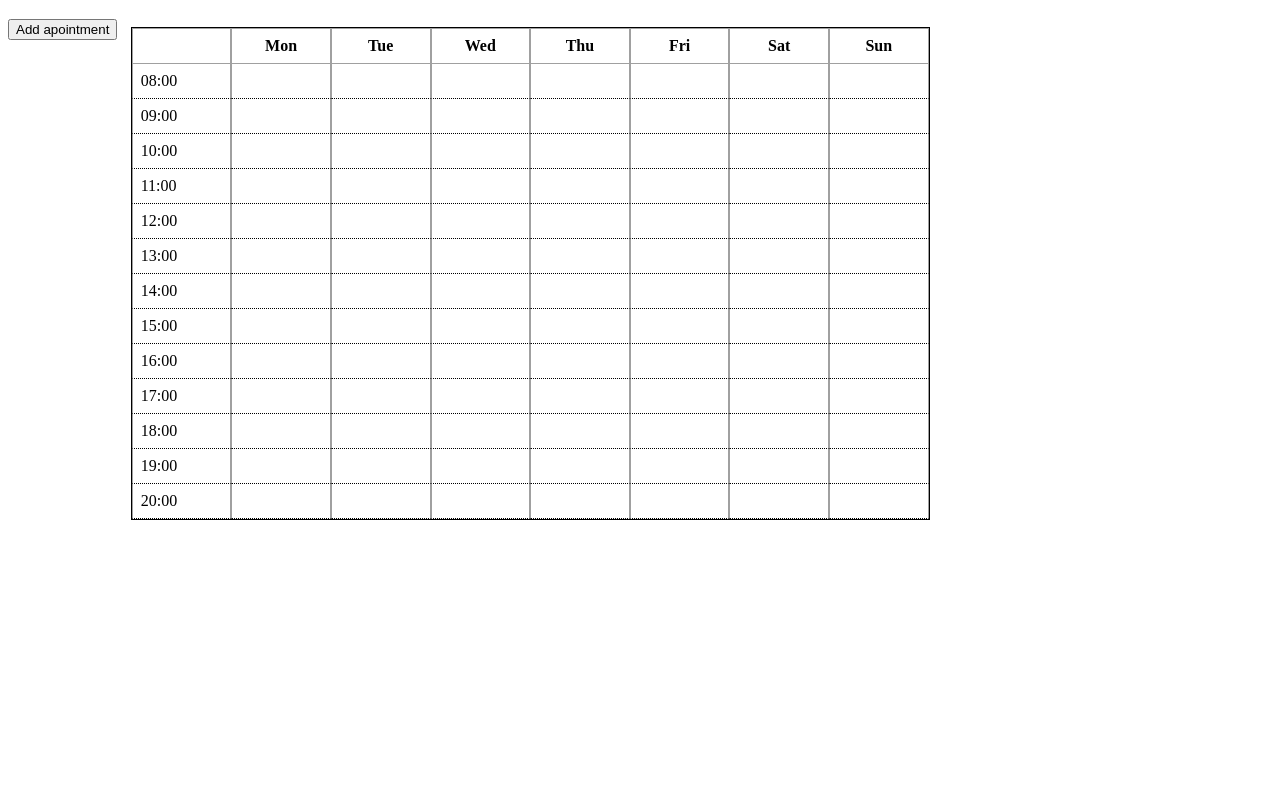
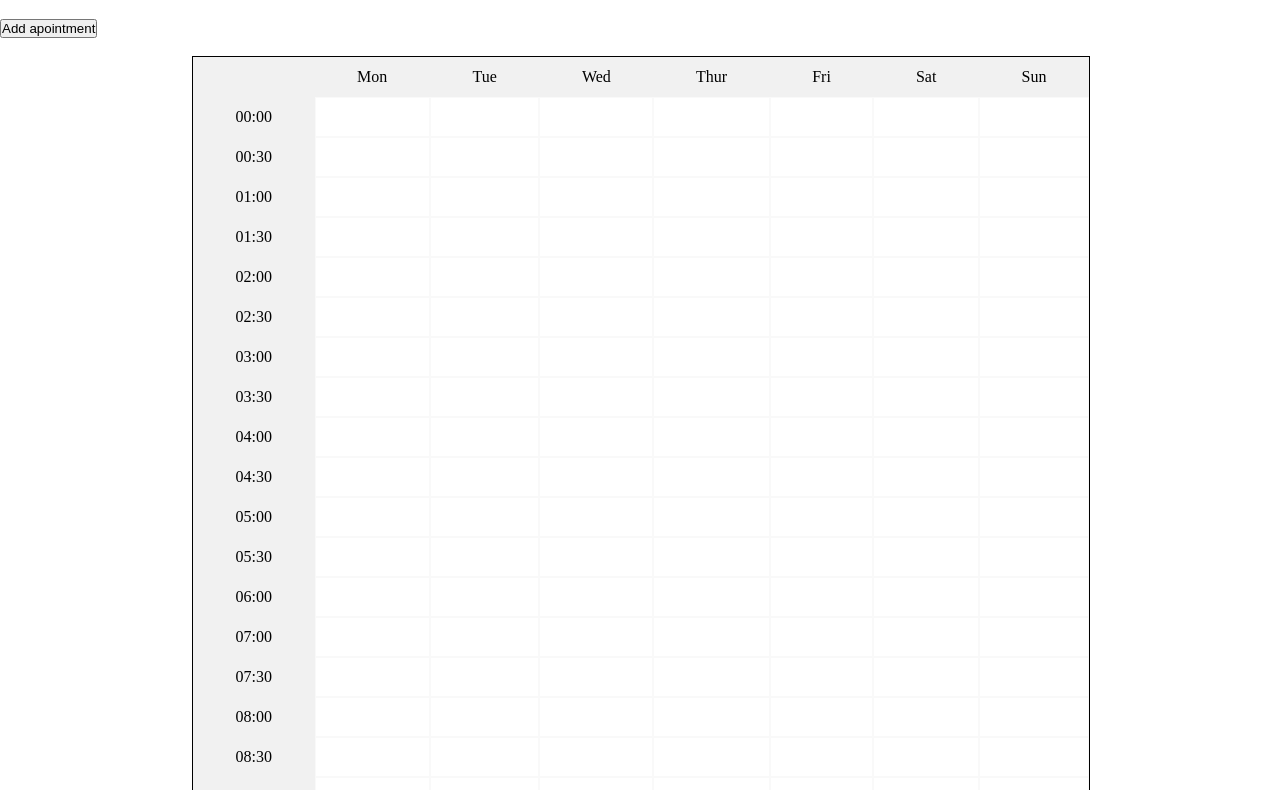
Before and after one commit to fabbrodan/OnlineScheduler, a plain HTML site: page schedule.html in a window 1280 px wide. Shown: the part 81-871 px from the top of the page. Before the commit the page ends 800 px from the top, so only its background shows below. Drawn offline with nearby package versions, Linux system fonts and the light colour scheme.

Commit message:
added javascript table

```diff
--- /dev/null
+++ b/calendar.js
@@ -0,0 +1,67 @@
+window.onload = () => {
+  const times = [
+    '00:00',
+    '00:30',
+    '01:00',
+    '01:30',
+    '02:00',
+    '02:30',
+    '03:00',
+    '03:30',
+    '04:00',
+    '04:30',
+    '05:00',
+    '05:30',
+    '06:00',
+    '07:00',
+    '07:30',
+    '08:00',
+    '08:30',
+    '09:00',
+    '09:30',
+    '10:00',
+    '10:30',
+    '11:00',
+    '11:30',
+    '12:00',
+    '12:30',
+    '13:00',
+    '13:30',
+    '14:00',
+    '14:30',
+    '15:00',
+    '15:30',
+    '16:00',
+    '16:30',
+    '17:00',
+    '17:30',
+    '18:00',
+    '18:30',
+    '19:00',
+    '19:30',
+    '20:00',
+    '20:30',
+    '21:00',
+    '21:30',
+    '22:00',
+    '22:30',
+    '23:00',
+    '23:30'
+  ];
+
+  let calendar = document.getElementById('calendar');
+  times.forEach(element => {
+    let newEl = document.createElement('div');
+    newEl.id = element;
+    newEl.className = 'col-day day';
+    newEl.innerHTML = element;
+    calendar.appendChild(newEl);
+
+    for (let i = 0; i < 7; i++) {
+      let emptyEl = document.createElement('div');
+      emptyEl.id = element + '-' + i;
+      emptyEl.className = 'day';
+      calendar.appendChild(emptyEl);
+    }
+  });
+};
--- a/schedule.html
+++ b/schedule.html
@@ -2,182 +2,47 @@
 <html lang="en">
   <head>
     <title>Schedule</title>
-        <meta charset="utf-8">
-        <meta name="viewport" content="width=devicec-width, initial-scale=1">
+    <meta charset="utf-8" />
+    <meta name="viewport" content="width=devicec-width, initial-scale=1" />
     <script src="https://ajax.googleapis.com/ajax/libs/jquery/3.4.1/jquery.min.js"></script>
     <script src="https://www.gstatic.com/firebasejs/7.5.0/firebase-app.js"></script>
     <script src="https://www.gstatic.com/firebasejs/7.5.0/firebase-database.js"></script>
     <script src="https://www.gstatic.com/firebasejs/7.5.0/firebase-firestore.js"></script>
     <script src="scheduleScript.js" type="text/javascript"></script>
-        <link rel="stylesheet" type="text/css" href="style.css">
+    <link rel="stylesheet" type="text/css" href="style.css" />
   </head>
 
   <body>
-        <div class="header">
     <h1>Schedule</h1>
     <button id="apointmentButton" onclick="AddApointment()">Add apointment</button>
     <div id="hiddenForm">
       <form id="formApointment">
         <label>Name</label>
-                                    <input type="text" id="name">
+        <input type="text" id="name" />
         <label>Email</label>
-                                    <input type="email" id="email">
+        <input type="email" id="email" />
         <label>Notes</label>
-                                    <input id="inputNotes" type="text">
+        <input id="inputNotes" type="text" />
         <div class="dates">
           <label>From</label>
-                                    <input type="datetime-local" id="from">
+          <input type="datetime-local" id="from" />
           <label>To</label>
-                                    <input type="datetime-local" id="to">
+          <input type="datetime-local" id="to" />
         </div>
-                                    <input type="submit">
+        <input type="submit" />
       </form>
     </div>
 
-        <div class="calendar">
-            <table onclick="">
-                <tr class="days">
-                    <th></th>
-                    <th>Mon</th>
-                    <th>Tue</th>
-                    <th>Wed</th>
-                    <th>Thu</th>
-                    <th>Fri</th>
-                    <th>Sat</th>
-                    <th>Sun</th>
-                </tr>
-                <tr class="hour" rowspan="4">
-                    <td>08:00</td>
-                    <td></td>
-                    <td></td>
-                    <td></td>
-                    <td></td>
-                    <td></td>
-                    <td></td>
-                    <td></td>
-                </tr>
-                    <tr class="hour" rowspan="4">
-                        <td>09:00</td>
-                        <td></td>
-                        <td></td>
-                        <td></td>
-                        <td></td>
-                        <td></td>
-                        <td></td>
-                        <td></td>
-                    </tr>
-                    <tr class="hour" rowspan="4">
-                        <td>10:00</td>
-                        <td></td>
-                        <td></td>
-                        <td></td>
-                        <td></td>
-                        <td></td>
-                        <td></td>
-                        <td></td>
-                </tr>
-                <tr class="hour" rowspan="4">
-                        <td>11:00</td>
-                        <td></td>
-                        <td></td>
-                        <td></td>
-                        <td></td>
-                        <td></td>
-                        <td></td>
-                        <td></td>
-                </tr>
-                <tr class="hour" rowspan="4">
-                        <td>12:00</td>
-                        <td></td>
-                        <td></td>
-                        <td></td>
-                        <td></td>
-                        <td></td>
-                        <td></td>
-                        <td></td>
-                </tr>
-                <tr class="hour" rowspan="4">
-                        <td>13:00</td>
-                        <td></td>
-                        <td></td>
-                        <td></td>
-                        <td></td>
-                        <td></td>
-                        <td></td>
-                        <td></td>
-                </tr>
-                <tr class="hour" rowspan="4">
-                        <td>14:00</td>
-                        <td></td>
-                        <td></td>
-                        <td></td>
-                        <td></td>
-                        <td></td>
-                        <td></td>
-                        <td></td>
-                </tr>
-                <tr class="hour" rowspan="4">
-                        <td>15:00</td>
-                        <td></td>
-                        <td></td>
-                        <td></td>
-                        <td></td>
-                        <td></td>
-                        <td></td>
-                        <td></td>
-                </tr>
-                <tr class="hour" rowspan="4">
-                        <td>16:00</td>
-                        <td></td>
-                        <td></td>
-                        <td></td>
-                        <td></td>
-                        <td></td>
-                        <td></td>
-                        <td></td>
-                </tr>
-                <tr class="hour" rowspan="4">
-                        <td>17:00</td>
-                        <td></td>
-                        <td></td>
-                        <td></td>
-                        <td></td>
-                        <td></td>
-                        <td></td>
-                        <td></td>
-                </tr>
-                <tr class="hour" rowspan="4">
-                        <td>18:00</td>
-                        <td></td>
-                        <td></td>
-                        <td></td>
-                        <td></td>
-                        <td></td>
-                        <td></td>
-                        <td></td>
-                </tr>
-                <tr class="hour" rowspan="4">
-                        <td>19:00</td>
-                        <td></td>
-                        <td></td>
-                        <td></td>
-                        <td></td>
-                        <td></td>
-                        <td></td>
-                        <td></td>
-                </tr>
-                <tr class="hour" rowspan="4">
-                        <td>20:00</td>
-                        <td></td>
-                        <td></td>
-                        <td></td>
-                        <td></td>
-                        <td></td>
-                        <td></td>
-                        <td></td>
-                </tr>
-            </table>
+    <div id="calendar">
+      <div class="head-day day"></div>
+      <div class="head-day day">Mon</div>
+      <div class="head-day day">Tue</div>
+      <div class="head-day day">Wed</div>
+      <div class="head-day day">Thur</div>
+      <div class="head-day day">Fri</div>
+      <div class="head-day day">Sat</div>
+      <div class="head-day day">Sun</div>
     </div>
-
+    <script src="calendar.js"></script>
   </body>
 </html>
--- a/style.css
+++ b/style.css
@@ -1,3 +1,30 @@
+* {
+  padding: 0;
+  margin: 0;
+}
+
+#calendar {
+  width: 70%;
+  margin: 100px 15%;
+  border: 1px solid;
+  display: grid;
+  grid-template-columns: auto auto auto auto auto auto auto auto;
+}
+
+.day {
+  padding: 10px;
+  text-align: center;
+  border: 1px solid rgba(241, 241, 241, 0.4);
+}
+
+.head-day {
+  background: rgba(241, 241, 241, 1);
+}
+
+.col-day {
+  background: rgba(241, 241, 241, 1);
+}
+
 .header {
   text-align: center;
   width: 100%;
@@ -23,29 +50,28 @@ table {
 .hour {
   color: rgb(0, 0, 0);
 }
-th{
+th {
   text-align: center;
   border: 1px solid rgb(160, 160, 160);
   padding: 8px;
 }
-td{
+td {
   text-align: left;
   border-right: 1px solid rgb(160, 160, 160);
   border-left: 1px solid rgb(160, 160, 160);
   padding: 8px;
   border-bottom: 1px dotted black;
 }
-tr{
-
+tr {
 }
-hour{
+hour {
   font-size: 16px;
   border-collapse: separate;
   min-width: 100px;
   cursor: default;
 }
 
-#inputNotes{
+#inputNotes {
   height: 100px;
 }
 #formApointment {
@@ -61,19 +87,19 @@ hour{
   top: 100px;
   left: 10px;
 }
-.dates{
+.dates {
   padding: 20px;
   width: 450px;
   flex-direction: row;
 }
-.content{
+.content {
   background-color: cadetblue;
   height: 100%;
   position: absolute;
   width: 100%;
 }
 
-#apointmentButton{
+#apointmentButton {
   position: absolute;
   top: 100px;
 }
```
Lines whose indentation alone changed are shown as unchanged.
